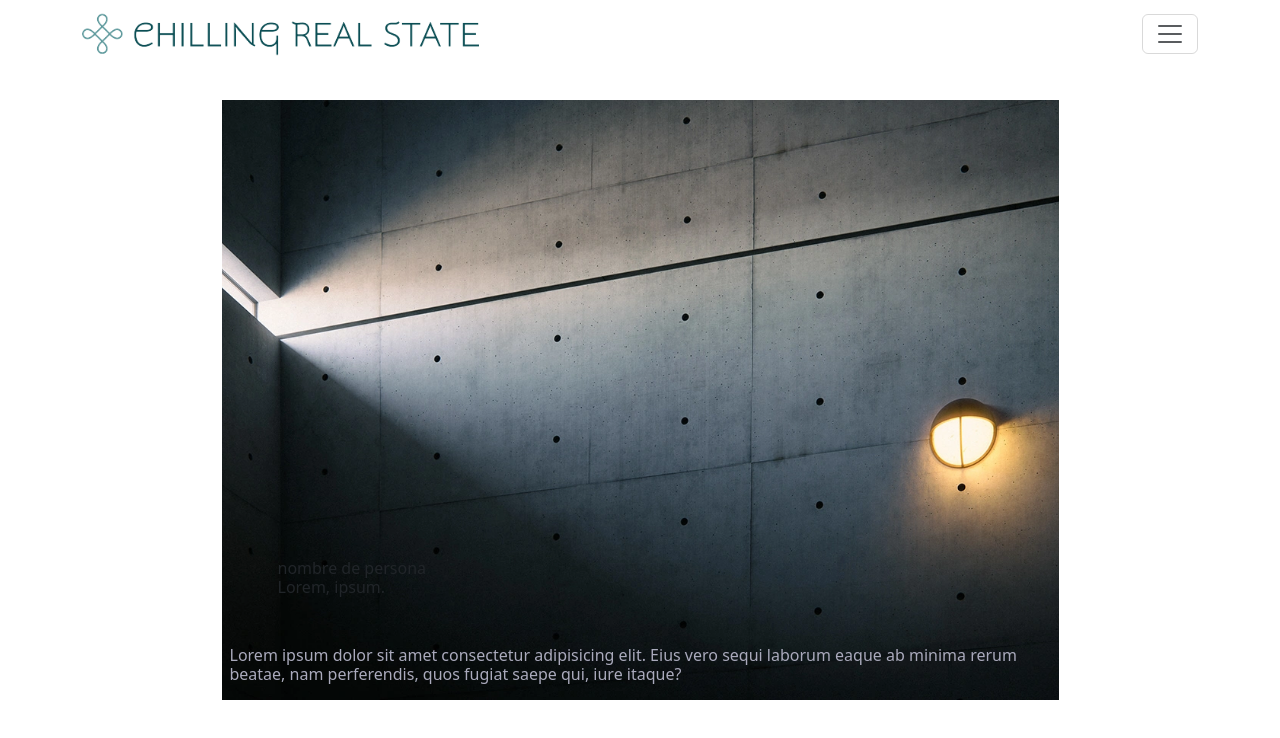
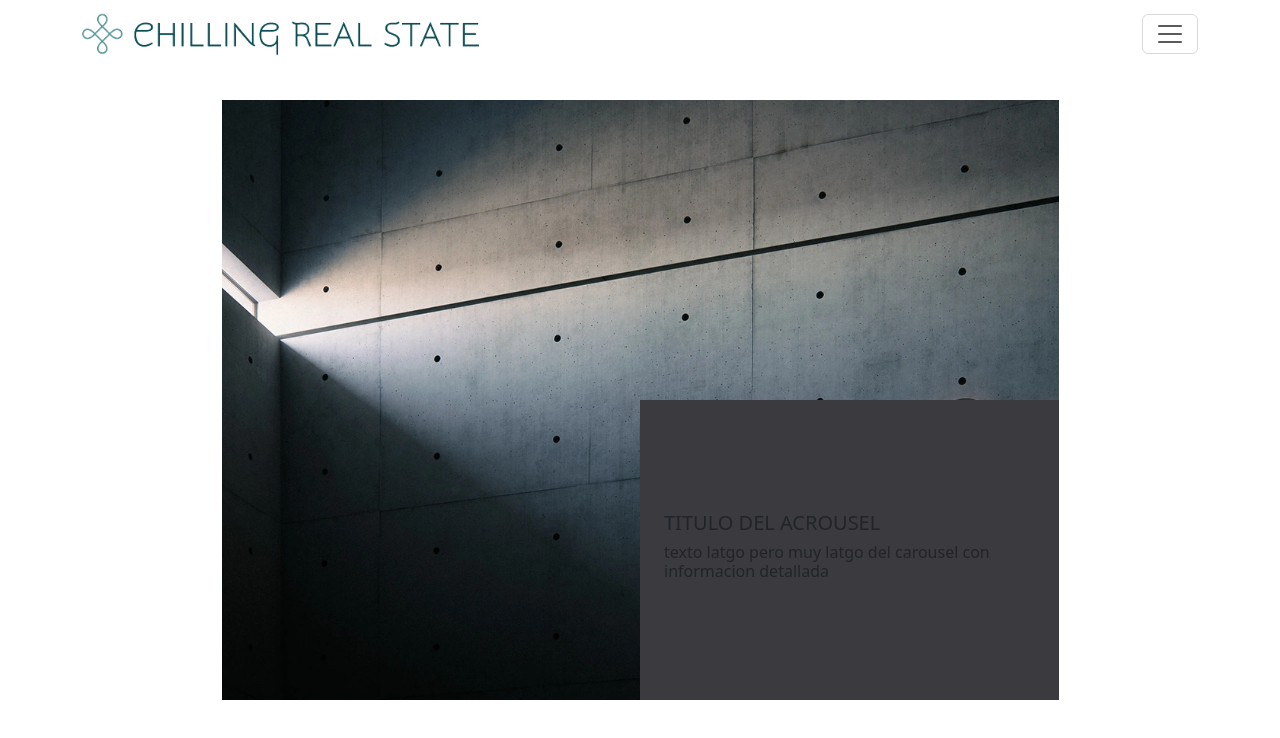
Before and after one commit to Q-ko/Api-pin-front, a React (Create React App) app: page /servicios in a window 1280 px wide. Shown: the top 738 px of the page. Built offline with nearby package versions, Linux system fonts and the light colour scheme.

Commit message:
cambios definitivo de funcionamiento c-s

```diff
--- a/src/App.scss
+++ b/src/App.scss
@@ -187,7 +187,35 @@ main{
     background-position: center;
     background-repeat: no-repeat;
     background-size: cover;
+
+
+    @media screen and (max-width:574px) {
+      .bg-img{
+        background-image: none;
+      }
+    }
+
+    .height-mitad{
+      height:50%;
+     }
+     .height-mitad2{
+      height: 50%;
+     }
+
+@media screen and (max-width:574px) {
+  .h6{
+    font-size: .7rem;
   }
+
+  .height-mitad{
+    height:0%;
+   }
+   .height-mitad2{
+    height:100%;
+   }
+}
+
+
 }
 .contacto{
   @media (max-width: 800px){
@@ -206,56 +234,5 @@ main{
 }
 
 
-
-
-
-
-
-
-
-
-
-
-
-
-
-
-
-
-
-
-
-
-
-
-
-
-
-
-// .header .navbar {
-//   position: absolute;
-//   background-color: transparent !important;
-// }
-
-
-// .parrafo-comun {
-//   color: #343434;
-//   font-size: 1rem;
-// }
-
-// .texto {
-//   left: 100px;
-//   top: 140px;
-// }
-
-.my-custom-top-30 {
-  position: relative;
-  top: 25%;
-  width: 75%;
-  opacity: 0.8;
 }
-// .marg {
-//   margin-left: 95px;
-//   padding-left: 12px;
-// }
 @import "../node_modules/bootstrap/scss/bootstrap";
--- a/src/components/sections/main/pages/Servicios.js
+++ b/src/components/sections/main/pages/Servicios.js
@@ -6,24 +6,61 @@ function Servicios(promps) {
   return (
     <div className="container d-flex align-items-center justify-content-center h-100 servicios">
       <div className="h-75 w-75 bg-img">
-        <div className="d-flex align-items-end flex-column justify-content-end h-100">
-          <article class="mt-auto p-2">
-            <div class="">
-              <div class="d-flex mb-3">
-                <div class="ps-3">
-                  <h6 class="m-0 h6">nombre de persona</h6>
-                  <p class="m-0 h6">Lorem, ipsum.</p>
+        <div className="container h-100">
+          <div className="row height-mitad"></div>
+          <div className="row height-mitad2 d-flex  justify-content-end">
+            <div className="col-12 col-lg-6 col-md-8 col-sm-10 bg-primary">
+              <div
+                id="carouselServis"
+                class="carousel slide h-100 d-flex align-items-center justify-content-center"
+              >
+                <div class="carousel-inner ">
+                  <div class="carousel-item active">
+                    <div className="container">
+                      <div className="row">
+                        <div className="col-8">
+                          <h5 className="h5">TITULO DEL ACROUSEL</h5>
+                        </div>
+                        <div className="col-12">
+                          <p className="h6">
+                            texto latgo pero muy latgo del carousel con
+                            informacion detallada
+                          </p>
+                        </div>
+                      </div>
+                    </div>
+                  </div>
+                  <div class="carousel-item">
+                    <div className="container">
+                      <div className="row">
+                        <div className="col-8">
+                          <h5 className="h5">TITULO DEL ACROUSEL</h5>
+                        </div>
+                        <div className="col-12">
+                          <p className="h6">
+                            texto latgo pero muy latgo del carousel con
+                            informacion detallada
+                          </p>
+                        </div>
+                      </div>
+                    </div>
+                  </div>
                 </div>
-              </div>
-              <div>
-                <p class="text-light h6">
-                  Lorem ipsum dolor sit amet consectetur adipisicing elit. Eius
-                  vero sequi laborum eaque ab minima rerum beatae, nam
-                  perferendis, quos fugiat saepe qui, iure itaque?
-                </p>
+                <button
+                  class="carousel-control-prev"
+                  type="button"
+                  data-bs-target="#carouselServis"
+                  data-bs-slide="prev"
+                ></button>
+                <button
+                  class="carousel-control-next"
+                  type="button"
+                  data-bs-target="#carouselServis"
+                  data-bs-slide="next"
+                ></button>
               </div>
             </div>
-          </article>
+          </div>
         </div>
       </div>
     </div>
```
